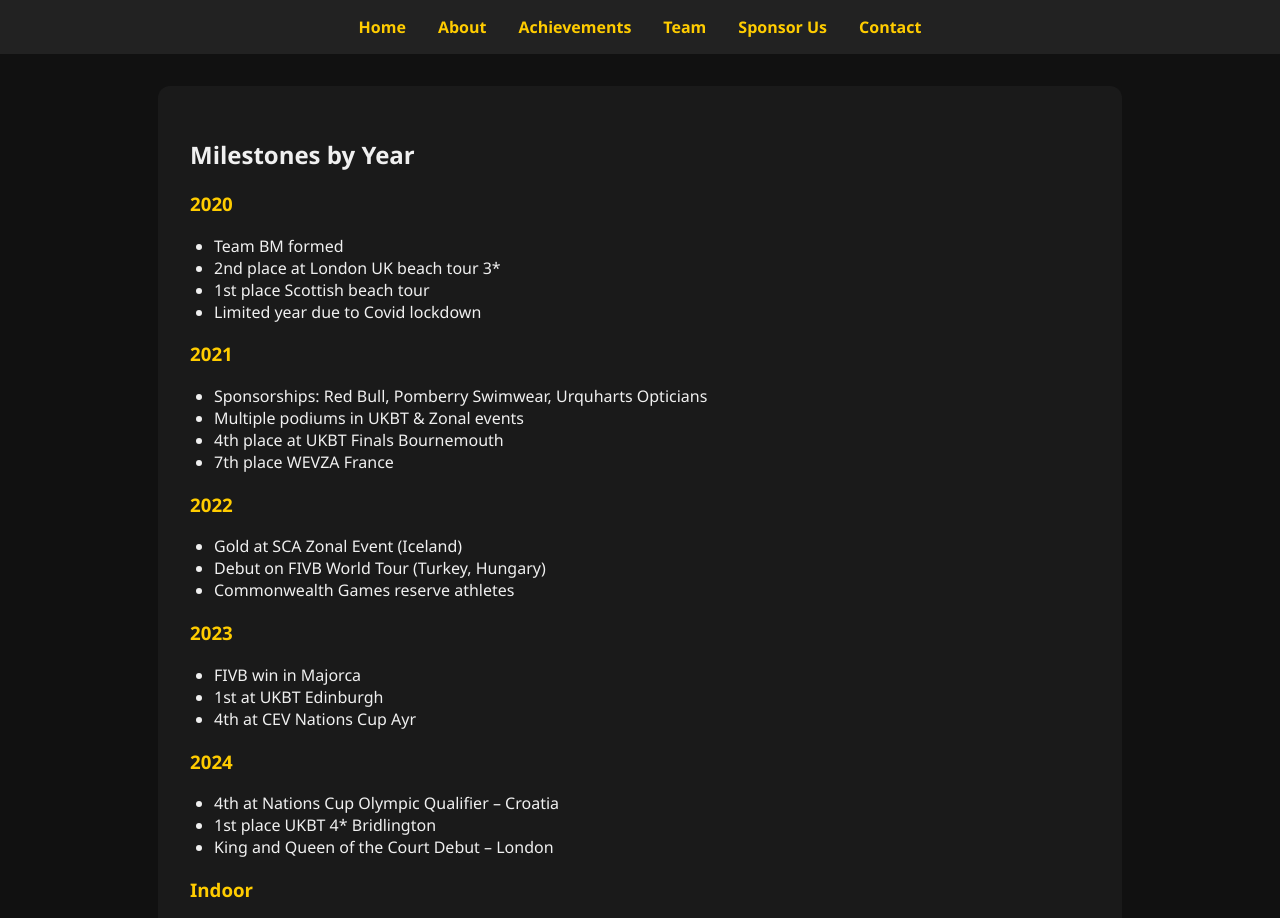
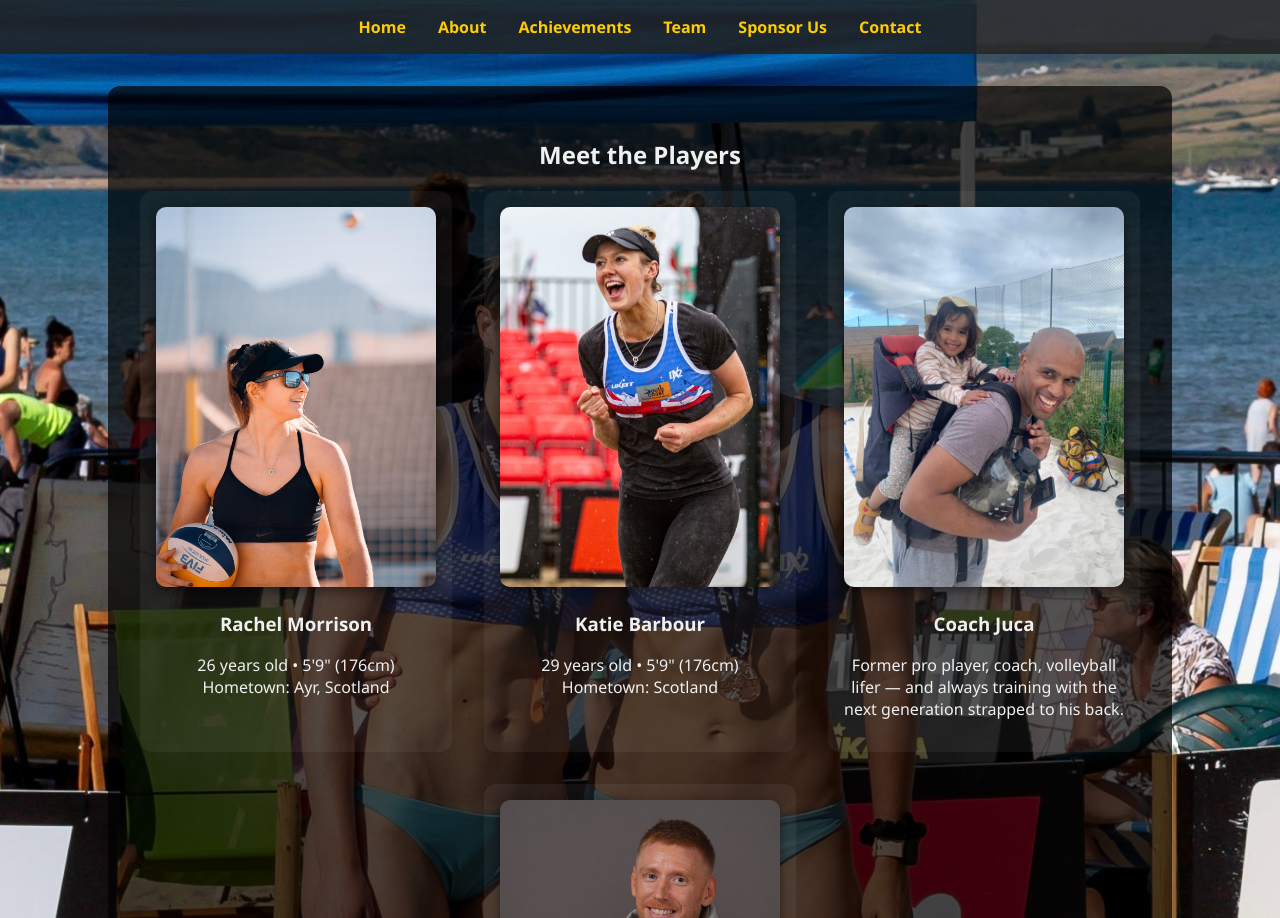
Before and after one commit to JucaVaz/barbourmorrisson-beachvolleyball, a plain HTML site: page achievements.html in a window 1280 px wide. Shown: the part 75-993 px from the top of the page. Drawn offline with Linux system fonts and the light colour scheme.

Commit message:
betatestwebteams2

```diff
--- a/achievements.html
+++ b/achievements.html
@@ -1,30 +1,32 @@
 <!DOCTYPE html>
 <html lang="en">
 <head>
-  <meta charset="UTF-8">
-  <meta name="viewport" content="width=device-width, initial-scale=1.0">
-  <title>Achievements | Barbour/Morrison Beach Volleyball</title>
+  <meta charset="UTF-8" />
+  <meta name="viewport" content="width=device-width, initial-scale=1.0" />
+  <title>Barbour/Morrison Beach Volleyball</title>
   <style>
     body {
       margin: 0;
       font-family: 'Segoe UI', sans-serif;
-      background: #111;
+      background: url('images/achievements-bg.jpg') no-repeat center center fixed;
+      background-size: cover;
       color: #f0f0f0;
     }
     header {
-      background: #1a1a1a;
+      background: rgba(26, 26, 26, 0.85);
       padding: 1em;
       text-align: center;
     }
     header h1 {
+      margin: 0;
+      font-size: 2em;
       color: #ffcc00;
-      margin: 0;
     }
     nav {
       display: flex;
       justify-content: center;
       gap: 2em;
-      background: #222;
+      background: rgba(34, 34, 34, 0.85);
       padding: 1em;
     }
     nav a {
@@ -33,22 +35,36 @@
       font-weight: bold;
     }
     section {
-      max-width: 900px;
+      max-width: 1000px;
       margin: 2em auto;
       padding: 2em;
-      background: #1a1a1a;
+      background: rgba(0, 0, 0, 0.7);
       border-radius: 12px;
     }
-    h3 {
-      color: #ffcc00;
+    .players {
+      display: flex;
+      flex-wrap: wrap;
+      justify-content: center;
+      gap: 2em;
     }
-    ul {
-      padding-left: 1.5em;
+    .player {
+      background: rgba(255, 255, 255, 0.05);
+      border-radius: 12px;
+      padding: 1em;
+      text-align: center;
+      width: 280px;
+    }
+    .player img {
+      width: 100%;
+      height: 380px;
+      object-fit: cover;
+      border-radius: 10px;
+      box-shadow: 0 4px 12px rgba(0,0,0,0.5);
     }
     footer {
       text-align: center;
       padding: 1em;
-      background: #1a1a1a;
+      background: rgba(26, 26, 26, 0.85);
       color: #999;
       margin-top: 3em;
     }
@@ -59,7 +75,7 @@
 </head>
 <body>
   <header>
-    <h1>Achievements</h1>
+    <h1>Barbour/Morrison Beach Volleyball</h1>
   </header>
   <nav>
     <a href="index.html">Home</a>
@@ -71,54 +87,33 @@
   </nav>
 
   <section>
-    <h2>Milestones by Year</h2>
-
-    <h3>2020</h3>
-    <ul>
-      <li>Team BM formed</li>
-      <li>2nd place at London UK beach tour 3*</li>
-      <li>1st place Scottish beach tour</li>
-      <li>Limited year due to Covid lockdown</li>
-    </ul>
-
-    <h3>2021</h3>
-    <ul>
-      <li>Sponsorships: Red Bull, Pomberry Swimwear, Urquharts Opticians</li>
-      <li>Multiple podiums in UKBT & Zonal events</li>
-      <li>4th place at UKBT Finals Bournemouth</li>
-      <li>7th place WEVZA France</li>
-    </ul>
-
-    <h3>2022</h3>
-    <ul>
-      <li>Gold at SCA Zonal Event (Iceland)</li>
-      <li>Debut on FIVB World Tour (Turkey, Hungary)</li>
-      <li>Commonwealth Games reserve athletes</li>
-    </ul>
-
-    <h3>2023</h3>
-    <ul>
-      <li>FIVB win in Majorca</li>
-      <li>1st at UKBT Edinburgh</li>
-      <li>4th at CEV Nations Cup Ayr</li>
-    </ul>
-
-    <h3>2024</h3>
-    <ul>
-      <li>4th at Nations Cup Olympic Qualifier – Croatia</li>
-      <li>1st place UKBT 4* Bridlington</li>
-      <li>King and Queen of the Court Debut – London</li>
-    </ul>
-
-    <h3>Indoor</h3>
-    <ul>
-      <li>3x Scottish Cup Wins (2020–2024)</li>
-      <li>2x Premier League Titles</li>
-      <li>Multiple MVP nominations</li>
-    </ul>
+    <h2 style="text-align:center">Meet the Players</h2>
+    <div class="players">
+      <div class="player">
+        <img src="images/rachel.jpg" alt="Rachel Morrison">
+        <h3>Rachel Morrison</h3>
+        <p>26 years old • 5'9" (176cm)<br>Hometown: Ayr, Scotland</p>
+      </div>
+      <div class="player">
+        <img src="images/katie.jpg" alt="Katie Barbour">
+        <h3>Katie Barbour</h3>
+        <p>29 years old • 5'9" (176cm)<br>Hometown: Scotland</p>
+      </div>
+      <div class="player">
+        <img src="images/juca.jpg" alt="Coach Juca">
+        <h3>Coach Juca</h3>
+        <p>Former pro player, coach, volleyball lifer — and always training with the next generation strapped to his back.</p>
+      </div>
+      <div class="player">
+        <img src="images/liam.jpg" alt="Coach Liam">
+        <h3>Coach Liam</h3>
+        <p>Volleyball brain and energy source. Passionate about the game, player development, and good hoodie aesthetics.</p>
+      </div>
+    </div>
   </section>
 
   <footer>
+    <p>Follow us on Instagram: <a href="https://instagram.com/barbourmorrison_beachvb">@barbourmorrison_beachvb</a></p>
     <p>&copy; 2025 Barbour/Morrison Beach Volleyball</p>
   </footer>
 </body>
```
Also changed, not shown: images/achievements-bg.jpg (added).
